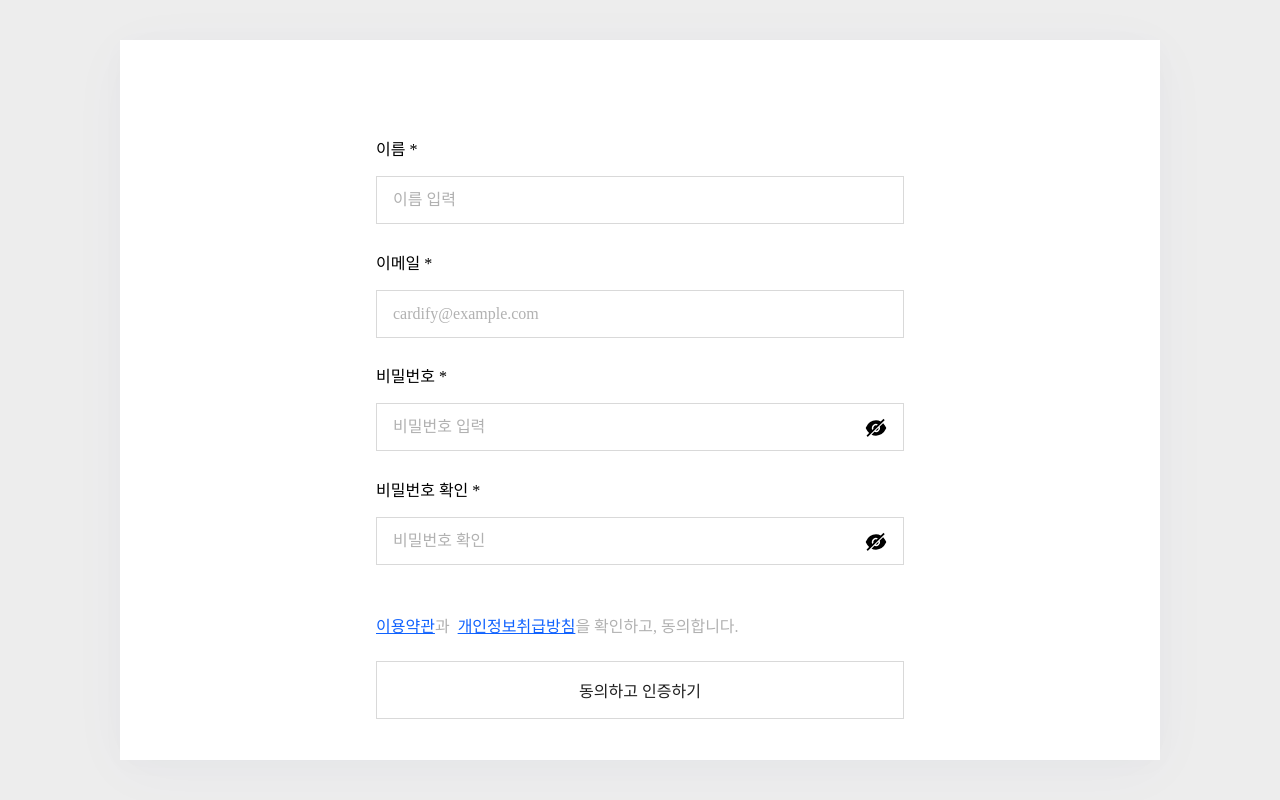
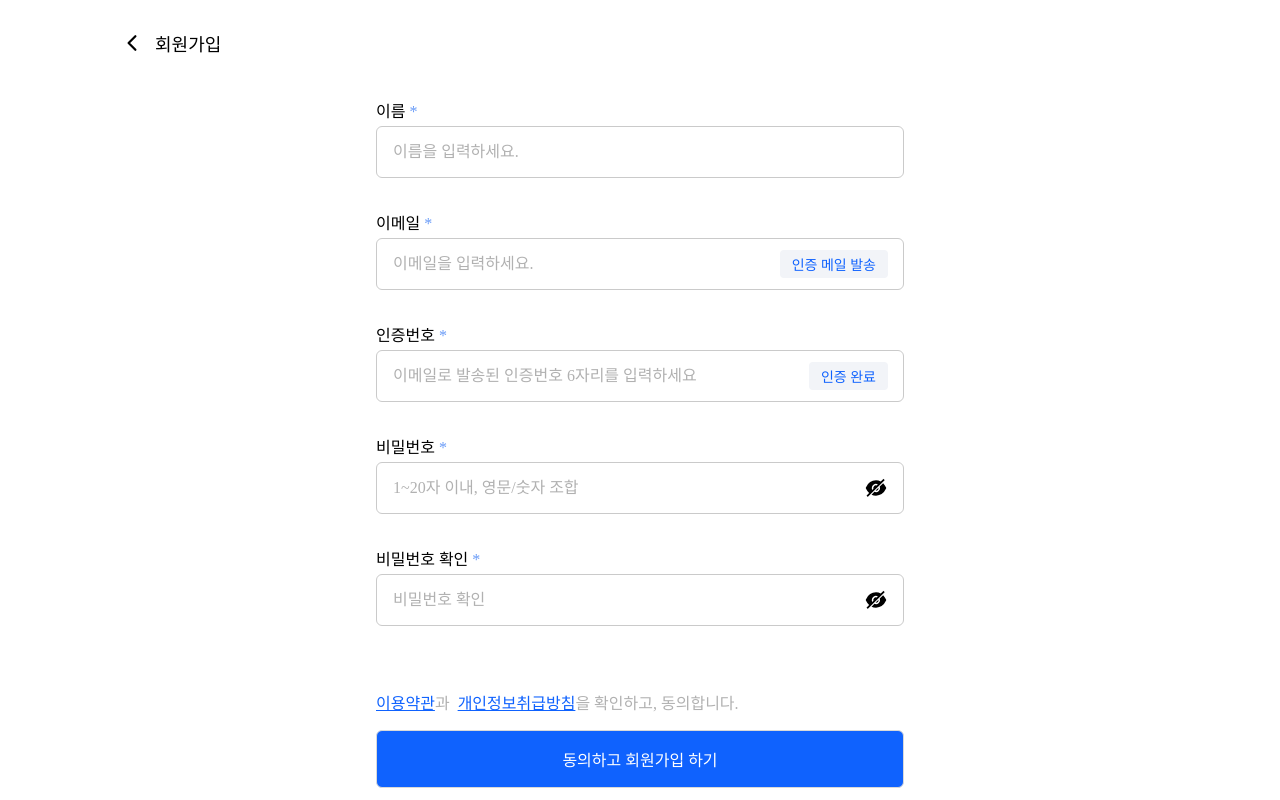
Before and after one commit to UMC-CARDIFY/Client-V1, a React (Vite) app: page /signup in a window 1280 px wide. Built offline with nearby package versions, Linux system fonts and the light colour scheme.

Commit message:
feat: 회원가입 화면 프로토 구현

```diff
--- a/src/pages/SignUp/index.jsx
+++ b/src/pages/SignUp/index.jsx
@@ -1,75 +1,114 @@
 import {useState} from 'react';
 import { useNavigate } from 'react-router-dom';
 import styled from 'styled-components';
-import { Desktop, Laptop, Tablet } from '../../styles/MediaQuery';
 import { AiFillEye, AiFillEyeInvisible } from 'react-icons/ai';
+import { IoChevronBack } from 'react-icons/io5';
 
 const Body = styled.div`
   display: flex;
-width: 100vw;
+  width: 100%;
   height: 100vh;
   justify-content: center;
   align-items: center;
-background: #EDEDED;
 `;
 
 const Container = styled.div`
+  display: flex;
+  flex-direction: column;
+  align-items: center;
   width: 72rem;
-height: 47.5rem;
+  height: auto;
   flex-shrink: 0;
-background: #FFF;
-box-shadow: 0px 4px 26.7px 0px rgba(0, 0, 0, 0.02), 0px 10px 60px 0px rgba(0, 74, 162, 0.03);
-`
 
-const LaptopContainer = styled(Container)`
+  @media screen and (max-width: 1440px) {
     width: 65rem;
-height: 45rem;
+  }
+
+  @media screen and (max-width: 1200px) {
+    width: 53rem;
+  }
 `;
 
-const TabletContainer = styled(Container)`
-width: 61rem;
-height: 42.5rem;
-`
-
-const SignUpBox = styled.div`
-margin: 6.25rem 19rem 0 19rem;
-position: relative;
+const Header = styled.div`
+  display: flex;
+  width: 100%;
+  align-items: center;
+  margin-bottom: 1.5rem;
 `;
 
-const LaptopSignUpBox = styled(SignUpBox)`
-margin: 6rem 16rem 0 16rem;
-`;
-const TabletSignUpBox = styled(SignUpBox)`
-margin: 4rem 16rem 0 16rem;
+const BackButton = styled(IoChevronBack)`
+  font-size: 1.5rem;
+  cursor: pointer;
+  margin-right: 0.69rem;
 `;
 
-const InputText = styled.p`
+const Title = styled.p`
   color: #000;
-/* 16 Medium */
   font-family: Pretendard;
-font-size: 1rem;
+  font-size: 1.125rem;
   font-style: normal;
   font-weight: 500;
   line-height: normal;
 `;
 
-const Input = styled.input`
+const SignUpBox = styled.div`
   display: flex;
+  flex-direction: column;
   width: 34rem;
-padding: 0.875rem 1rem;
   align-items: center;
-gap: 0.5rem;
-flex-shrink: 0;
-border: 1px solid #D9D9D9;
-background: #FFF;
-/* 16 Medium */
+
+  @media screen and (max-width: 1440px) {
+    width: 33rem;
+  }
+
+  @media screen and (max-width: 1200px) {
+    width: 29rem;
+  }
+`;
+
+const InputText = styled.p`
+  color: #000;
   font-family: Pretendard;
   font-size: 1rem;
   font-style: normal;
-font-weight: 500;
+  font-weight: 400;
   line-height: normal;
-margin-bottom: 1.6rem;
+  align-self: flex-start;
+  margin: 0;
+`;
+
+const InputWrapper = styled.div`
+  position: relative;
+  width: 100%;
+  margin: 0.25rem 0 3rem 0;
+
+  @media screen and (max-width: 1440px) {
+    margin-bottom: 2rem;
+  }
+
+  @media screen and (max-width: 1200px) {
+    margin-bottom: 1rem;
+  }
+`;
+
+const Input = styled.input`
+  display: flex;
+  width: 100%;
+  height: 3.25rem;
+  padding: 1rem;
+  align-items: center;
+  flex-shrink: 0;
+  border-radius: 0.375rem;
+  border: 1px solid var(--Grays-Gray4, #CACACA);
+  background: var(--Grays-White, #FFF);
+
+  font-family: Pretendard;
+  font-size: 1rem;
+  font-style: normal;
+  font-weight: 400;
+  line-height: normal;
   box-sizing: border-box;
+
   &::placeholder {
     color: var(--B1B1B1, #B1B1B1);
   }
@@ -81,43 +120,24 @@ background: #FFF;
   }
 `;
 
-const PasswordInput = styled(Input)`
-    `;
-
-const PasswordCheckInput = styled(Input)`
-    margin-bottom:0;
-    `;
-
-    const LaptopInput = styled(Input)`
-width: 33rem;
-`;
-const LaptopPasswordInput = styled(LaptopInput)`
-`;
-const LaptopPasswordCheckInput = styled(LaptopInput)`
-margin-bottom: 0;
-`;
-const TabletInput = styled(Input)`
-width: 29rem;
-`;
-const TabletPasswordInput = styled(TabletInput)`
-`;
-const TabletPasswordCheckInput = styled(TabletInput)`
-margin-bottom: 0;
-`;
-
 const PWeye = styled.div`
-    display: flex;
   position: absolute;
   right: 1rem;
-    top: 17.5rem;
+  top: 50%;
+  transform: translateY(-50%);
+  display: flex;
+  align-items: center;
+  cursor: pointer;
 `;
 const PWCheckeye = styled.div`
-    display: flex;
   position: absolute;
   right: 1rem;
-    top: 24.6rem;
+  top: 50%;
+  transform: translateY(-50%);
+  display: flex;
+  align-items: center;
+  cursor: pointer;
 `;
-
 const ShowEye = styled(AiFillEye)`
     width: 1.5rem;
     height: 1.5rem;
@@ -133,28 +153,70 @@ height: 1.5rem;
             }
 `;
 
-const SignUpDiv = styled.div`
-    display: flex;
-    margin-top: 2rem;
+const SendMailButton = styled.button`
+  position: absolute;
+  right: 1rem;
+  top: 50%;
+  transform: translateY(-50%);
+  justify-content: center;
+  align-items: center;
+  padding: 0.25rem 0.75rem;
+  background-color: ${(props) => (props.sent ? '#F0F0F0' : '#F2F4F8')};
+  color: ${(props) => (props.sent ? '#767676' : '#0F62FE')};
+  border: none;
+  border-radius: 0.25rem;
+  cursor: pointer;
+
+  font-family: Pretendard;
+  font-size: 0.875rem;
+  font-style: normal;
+  font-weight: 500;
+  line-height: normal;
+
+  &:hover {
+    background-color: #EBEEF1;
+  }
 `;
 
-const TabletSignUpDiv = styled(SignUpDiv)`
+const VerifyCodeButton = styled.button`
+  position: absolute;
+  right: 1rem;
+  top: 50%;
+  transform: translateY(-50%);
+  justify-content: center;
+  align-items: center;
+  padding: 0.25rem 0.75rem;
+  background-color: #F2F4F8;
+  color: #0F62FE;
+  border: none;
+  border-radius: 0.25rem;
+  cursor: pointer;
 
+  font-family: Pretendard;
+  font-size: 0.875rem;
+  font-style: normal;
+  font-weight: 500;
+  line-height: normal;
+
+  &:hover {
+    background-color: #EBEEF1;
+  }
 `;
 
 const AgreeText = styled.div`
   display: flex;
   color: var(--B1B1B1, #B1B1B1);
-/* 16 Medium */
   font-family: Pretendard;
   font-size: 1rem;
   font-style: normal;
-font-weight: 500;
+  font-weight: 400;
   line-height: normal;
+  margin-top: 1rem;
+  align-self: flex-start;
 `;
 
 const AgreeContent = styled.p`
-color: #1062FE;
+  color: #0F62FE;
   text-decoration-line: underline;
     &:hover {
       cursor: pointer;
@@ -163,38 +225,32 @@ text-decoration-line: underline;
 
 const VerifyButton = styled.button`
     display: flex;
-    width: 34rem;
+    width: 100%;
     padding: 1rem;
     box-sizing: border-box;
     justify-content: center;
     align-items: center;
-    gap: 0.5rem;
     border: 1px solid #D9D9D9;
-    background: #FFF;
-    color: var(--Black, #1F1F1F);
+    border-radius: 0.375rem;
+    background: var(--Main-Primary, #0F62FE);
+    color: var(--Grays-White, #FFF);
     font-family: Pretendard;
     font-size: 1rem;
     font-style: normal;
-    font-weight: 500;
+    font-weight: 400;
     line-height: normal;
+
       &:hover {
         cursor: pointer;
+        background-color: #244BD7;
       }
-    margin-top: 0.5rem;
-        `;
-
-    const LaptopVerifyButton = styled(VerifyButton)`
-    width: 33rem;
-    `;
-    const TabletVerifyButton = styled(VerifyButton)`
-    width: 29rem;
 `;
 
 export const SignUp = () => {
     const navigate = useNavigate();
-
     const [passwordVisible, setPasswordVisible] = useState(false);
     const [passwordCheckVisible, setPasswordCheckVisible] = useState(false);
+    const [emailSent, setEmailSent] = useState(false);
 
     const clickPasswordVisible = () => {
         setPasswordVisible(!passwordVisible);
@@ -202,6 +258,11 @@ export const SignUp = () => {
     const clickPasswordCheckVisible = () => {
         setPasswordCheckVisible(!passwordCheckVisible);
     }
+
+    const sendVerificationEmail = () => {
+        setEmailSent(true);
+        // 이메일 인증 요청 로직 추가하기
+    };
 
     const clickVerify = () => {
         // 입력 정보 유효성 검사하기
@@ -211,113 +272,59 @@ export const SignUp = () => {
     }
 
     return (
-        <>
-        <Desktop>
       <Body>
         <Container>
+          <Header>
+            <BackButton onClick={() => navigate(-1)} />
+            <Title>회원가입</Title>
+          </Header>
             <SignUpBox>
-            <InputText>이름 *</InputText>
-            <Input type="text" placeholder="이름 입력"></Input>
-            <InputText>이메일 *</InputText>
-            <Input type="email" placeholder="cardify@example.com"></Input>
-            <InputText>비밀번호 *</InputText>
-            <PasswordInput type={passwordVisible? "text" : "password"} placeholder="비밀번호 입력">
-            </PasswordInput>
+                <InputText>이름 <span style={{ color: '#699BF7' }}>*</span></InputText>
+                <InputWrapper>
+                  <Input id="name" type="text" placeholder="이름을 입력하세요." />
+                </InputWrapper>
+
+                <InputText>이메일 <span style={{ color: '#699BF7' }}>*</span></InputText>
+                <InputWrapper>
+                  <Input id="email" type="email" placeholder="이메일을 입력하세요." />
+                  <SendMailButton onClick={sendVerificationEmail} sent={emailSent}>
+                    {emailSent ? '메일 발송 완료' : '인증 메일 발송'}
+                  </SendMailButton>
+                </InputWrapper>
+
+                <InputText>인증번호 <span style={{ color: '#699BF7' }}>*</span></InputText>
+                <InputWrapper>
+                  <Input id="verification" type="text" placeholder="이메일로 발송된 인증번호 6자리를 입력하세요" />
+                  <VerifyCodeButton>인증 완료</VerifyCodeButton>
+                </InputWrapper>
+
+                <InputText>비밀번호 <span style={{ color: '#699BF7' }}>*</span></InputText>
+                <InputWrapper>
+                    <Input type={passwordVisible? "text" : "password"} placeholder="1~20자 이내, 영문/숫자 조합" />
                     {passwordVisible? <PWeye><ShowEye onClick={()=>clickPasswordVisible()}/></PWeye> :
                     <PWeye><HiddenEye onClick={()=>clickPasswordVisible()}/></PWeye>
                     }
-            <InputText>비밀번호 확인 *</InputText>
-            <PasswordCheckInput type={passwordCheckVisible? "text" : "password"} placeholder="비밀번호 확인">
-            </PasswordCheckInput>
+                </InputWrapper>
+
+                <InputText>비밀번호 확인 <span style={{ color: '#699BF7' }}>*</span></InputText>
+                <InputWrapper>
+                    <Input type={passwordCheckVisible? "text" : "password"} placeholder="비밀번호 확인" />
                     {passwordCheckVisible? <PWCheckeye><ShowEye onClick={()=>clickPasswordCheckVisible()}/></PWCheckeye> :
                     <PWCheckeye><HiddenEye onClick={()=>clickPasswordCheckVisible()}/></PWCheckeye>
                     }
+                </InputWrapper>
 
-            <SignUpDiv>
                 <AgreeText>
                     <AgreeContent onClick={()=>navigate('/signup')}>이용약관</AgreeContent>
                     <p>과 &nbsp;</p>
                     <AgreeContent onClick={()=>navigate('/signup')}>개인정보취급방침</AgreeContent>
                     <p>을 확인하고, 동의합니다.</p>
                 </AgreeText>
-            </SignUpDiv>
 
-            <VerifyButton onClick={()=>clickVerify()}>동의하고 인증하기</VerifyButton>
+                <VerifyButton onClick={()=>clickVerify()}>동의하고 회원가입 하기</VerifyButton>
             </SignUpBox>
         </Container>
       </Body>
-        </Desktop>
-
-        <Laptop>
-        <Body>
-        <LaptopContainer>
-            <LaptopSignUpBox>
-            <InputText>이름 *</InputText>
-            <LaptopInput type="text" placeholder="이름 입력"></LaptopInput>
-            <InputText>이메일 *</InputText>
-            <LaptopInput type="email" placeholder="cardify@example.com"></LaptopInput>
-            <InputText>비밀번호 *</InputText>
-            <LaptopPasswordInput type={passwordVisible? "text" : "password"} placeholder="비밀번호 입력">
-            </LaptopPasswordInput>
-            {passwordVisible? <PWeye><ShowEye onClick={()=>clickPasswordVisible()}/></PWeye> :
-            <PWeye><HiddenEye onClick={()=>clickPasswordVisible()}/></PWeye>
-            }
-            <InputText>비밀번호 확인 *</InputText>
-            <LaptopPasswordCheckInput type={passwordCheckVisible? "text" : "password"} placeholder="비밀번호 확인">
-            </LaptopPasswordCheckInput>
-            {passwordCheckVisible?  <PWCheckeye><ShowEye onClick={()=>clickPasswordCheckVisible()}/></PWCheckeye> :
-            <PWCheckeye><HiddenEye onClick={()=>clickPasswordCheckVisible()}/></PWCheckeye>
-            }
-                        <SignUpDiv>
-                <AgreeText>
-                    <AgreeContent onClick={()=>navigate('/signup')}>이용약관</AgreeContent>
-                    <p>과 &nbsp;</p>
-                    <AgreeContent onClick={()=>navigate('/signup')}>개인정보취급방침</AgreeContent>
-                    <p>을 확인하고, 동의합니다.</p>
-                </AgreeText>
-            </SignUpDiv>
-
-            <LaptopVerifyButton onClick={()=>clickVerify()}>동의하고 인증하기</LaptopVerifyButton>
-            </LaptopSignUpBox>
-        </LaptopContainer>
-        </Body>
-        </Laptop>
-
-        <Tablet>
-        <Body>
-        <TabletContainer>
-            <TabletSignUpBox>
-            <InputText>이름 *</InputText>
-            <TabletInput type="text" placeholder="이름 입력"></TabletInput>
-            <InputText>이메일 *</InputText>
-            <TabletInput type="email" placeholder="cardify@example.com"></TabletInput>
-            <InputText>비밀번호 *</InputText>
-            <TabletPasswordInput type={passwordVisible? "text" : "password"} placeholder="비밀번호 입력">
-            </TabletPasswordInput>
-            {passwordVisible? <PWeye><ShowEye onClick={()=>clickPasswordVisible()}/></PWeye> :
-            <PWeye><HiddenEye onClick={()=>clickPasswordVisible()}/></PWeye>
-            }
-            <InputText>비밀번호 확인 *</InputText>
-            <TabletPasswordCheckInput type={passwordCheckVisible? "text" : "password"} placeholder="비밀번호 확인">
-            </TabletPasswordCheckInput>
-            {passwordCheckVisible? <PWCheckeye><ShowEye onClick={()=>clickPasswordCheckVisible()}/></PWCheckeye> :
-            <PWCheckeye><HiddenEye onClick={()=>clickPasswordCheckVisible()}/></PWCheckeye>
-            }
-                        <SignUpDiv>
-                <AgreeText>
-                    <AgreeContent onClick={()=>navigate('/signup')}>이용약관</AgreeContent>
-                    <p>과 &nbsp;</p>
-                    <AgreeContent onClick={()=>navigate('/signup')}>개인정보취급방침</AgreeContent>
-                    <p>을 확인하고, 동의합니다.</p>
-                </AgreeText>
-            </SignUpDiv>
-
-            <TabletVerifyButton onClick={()=>clickVerify()}>동의하고 인증하기</TabletVerifyButton>
-            </TabletSignUpBox>
-        </TabletContainer>
-        </Body>
-        </Tablet>
-        </>
     )
 }
 
```
Lines whose indentation alone changed are shown as unchanged.
